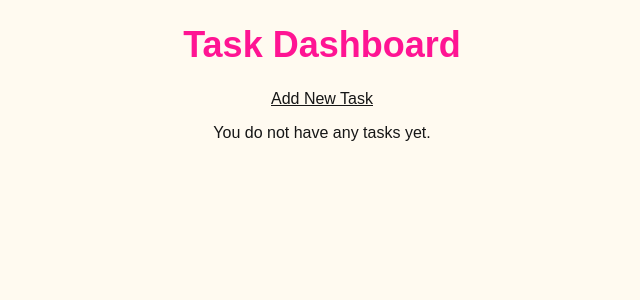
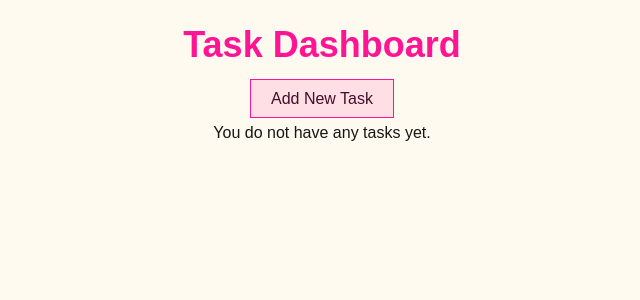
Before and after one commit to coding-cryptid/task-management-app, a React (Vite) app: page / in a window 1280 px wide. Shown: the top 300 px of the page, without its empty margins (318-958 px from the left). Built offline with nearby package versions, Linux system fonts and the light colour scheme.

Commit message:
Task form styles and button style.

```diff
--- a/styles.css
+++ b/styles.css
@@ -9,7 +9,18 @@
     }
 }
 
-/* TASK FORM */
+.btn {
+    font-size: 16px;
+    padding: 10px 20px;
+    border: 1px solid deeppink;
+    background-color: rgb(255, 223, 230);
+    color: rgb(69, 13, 42);
+    text-decoration: none;
+    cursor: pointer;
+    margin: 5px;
+}
+
+/* TASK FORM START */
 form div {
     margin: 15px;
 }
@@ -34,3 +45,4 @@ textarea {
     resize: none;
     height: 100px;
 }
+/* TASK FORM END */
```
